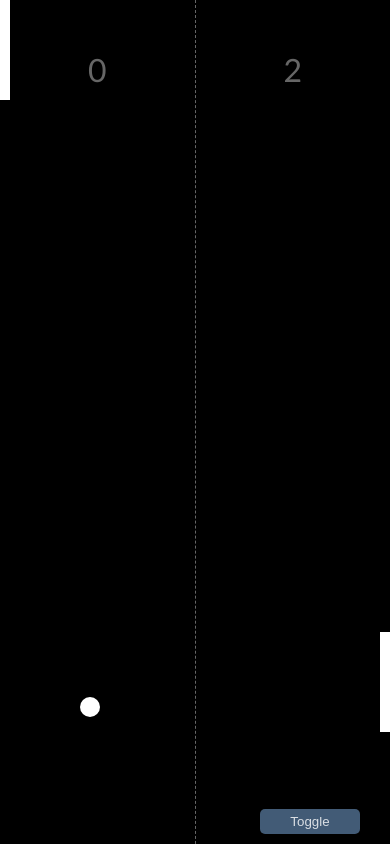
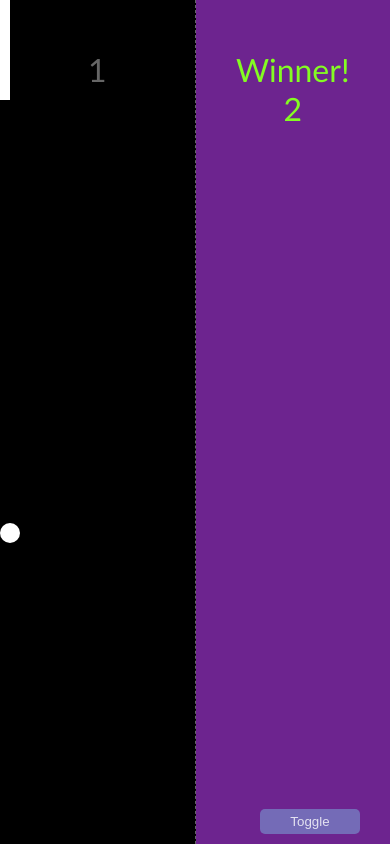
Before and after one commit to virtual/gamkedo, a plain HTML site: page index.html in a window 390 px wide. Drawn offline with Linux system fonts and the light colour scheme.

Commit message:
add winning

```diff
--- a/index.html
+++ b/index.html
@@ -11,6 +11,7 @@
     var canvasContext;
     var player;
     var playFx = null;
+    var winningMode = false;
     var ball = {
       x: 50,
       y: 100,
@@ -20,6 +21,7 @@
     }
     const PADDLE_HEIGHT = 100;
     const PADDLE_WIDTH = 10;
+    const WINNING_SCORE = 2;
 
     window.onload = function () {
       canvas = document.getElementById('gameCanvas');
@@ -51,8 +53,20 @@
       ball['y'] = canvas.height / 2;
 
       document.getElementById('counter1').innerHTML = paddle1['hits']
-      document.getElementById('counter2').innerHTML = paddle2['hits']
+        document.getElementById('counter2').innerHTML = paddle2['hits']
+
+      if ((paddle1['hits'] >= WINNING_SCORE) || (paddle2['hits'] >= WINNING_SCORE)) {
+        winningMode = true;
+        if (paddle1['hits'] >= WINNING_SCORE) {
+          // document.getElementById('counter1').innerHTML = "WINNER! " + paddle1['hits']
+          document.getElementById('counter1').classList.add('winner')
+        } else if (paddle2['hits'] >= WINNING_SCORE) {
+          document.getElementById('counter2').classList.add('winner')
+        }
+        toggleDraw();
+      }   else {
       turn('speedX');
+      }
     }
 
     function calculateMousePos(evt) {
@@ -88,6 +102,21 @@
 
     // Toggle the game movement
     function toggleDraw() {
+      if (!winningMode) {
+        document.getElementById('counter1').classList.remove('winner')
+        document.getElementById('counter2').classList.remove('winner')
+        paddle1 = {
+          y: 0, hits: 0
+        }
+        paddle2 = {
+          y: 0,
+          hits: 0
+        }
+        ball['speedX'] = 5;
+        ball['speedY'] = 3;
+        resetBall();
+      }
+      winningMode = false;
       var framesPerSecond = 70;
       if (playFx === null) {
         playFx = setInterval(function () {
@@ -120,6 +149,9 @@
       // Right edge out-of-bounds
       if (ball['x'] >= canvas.width - PADDLE_WIDTH) {
         if (isOnPaddle('2')) {
+          // Ball control, speed & velocity for edge-hitting
+          var delta = (Math.abs(((paddle2['y'] + PADDLE_HEIGHT / 2)) - ball['y']));
+          ball['speedY'] = delta * .2;
           turn('speedX');
         } else {
           paddle1.hits++;
@@ -129,6 +161,9 @@
       // Left edge out-of-bounds
       if (ball['x'] < 0 + PADDLE_WIDTH) {
         if (isOnPaddle('1')) {
+          // Ball control, speed & velocity for edge-hitting
+          var delta = (Math.abs(((paddle1['y'] + PADDLE_HEIGHT / 2)) - ball['y']));
+          ball['speedY'] = delta * .2;
           turn('speedX');
         } else {
           paddle2.hits++;
--- a/style.css
+++ b/style.css
@@ -24,7 +24,7 @@ body {
   width: 100px;
   right: 30px;
   bottom: 10px;
-  z-index: 1;
+  z-index: 3;
 }
 
 button {
@@ -51,11 +51,13 @@ button {
 }
 
 .counter {
-  flex-grow: 1;
+  flex-basis: 50%;
   text-align: center;
   font-size: 2rem;
   margin: auto;
   height: 100%;
   padding-top: 50px;
 }
+.counter.winner { background: rgb(109, 36, 143); color: rgb(132, 252, 34); }
+.counter.winner:before { content: "Winner! "; display:block; clear:both;width:100%; }
 .counter:first-child { border-right: 1px dashed rgba(255, 255, 255, 0.4); }
```
